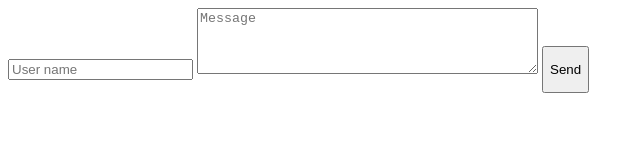
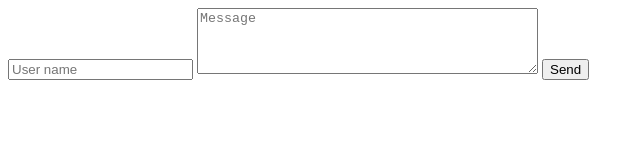
Before and after one commit to amilpsp/ITHS-HTML-CSS, a plain HTML site: page Avancera - Uppgifter/formulär/index.html in a window 1280 px wide. Shown: the whole page, without its empty margins (0-644 px from the left). Drawn offline with Linux system fonts and the light colour scheme.

Commit message:
Paragraph isn't allowed inside button. Trying now with label (?)

```diff
--- a/Avancera - Uppgifter/formulär/index.html
+++ b/Avancera - Uppgifter/formulär/index.html
@@ -12,7 +12,7 @@
 
       <textarea name="message" cols="40" rows="4" placeholder="Message"></textarea>
 
-      <button><p>Send</p></button>
+      <button><label>Send</label></button>
 
     </form>
   </body>
```
